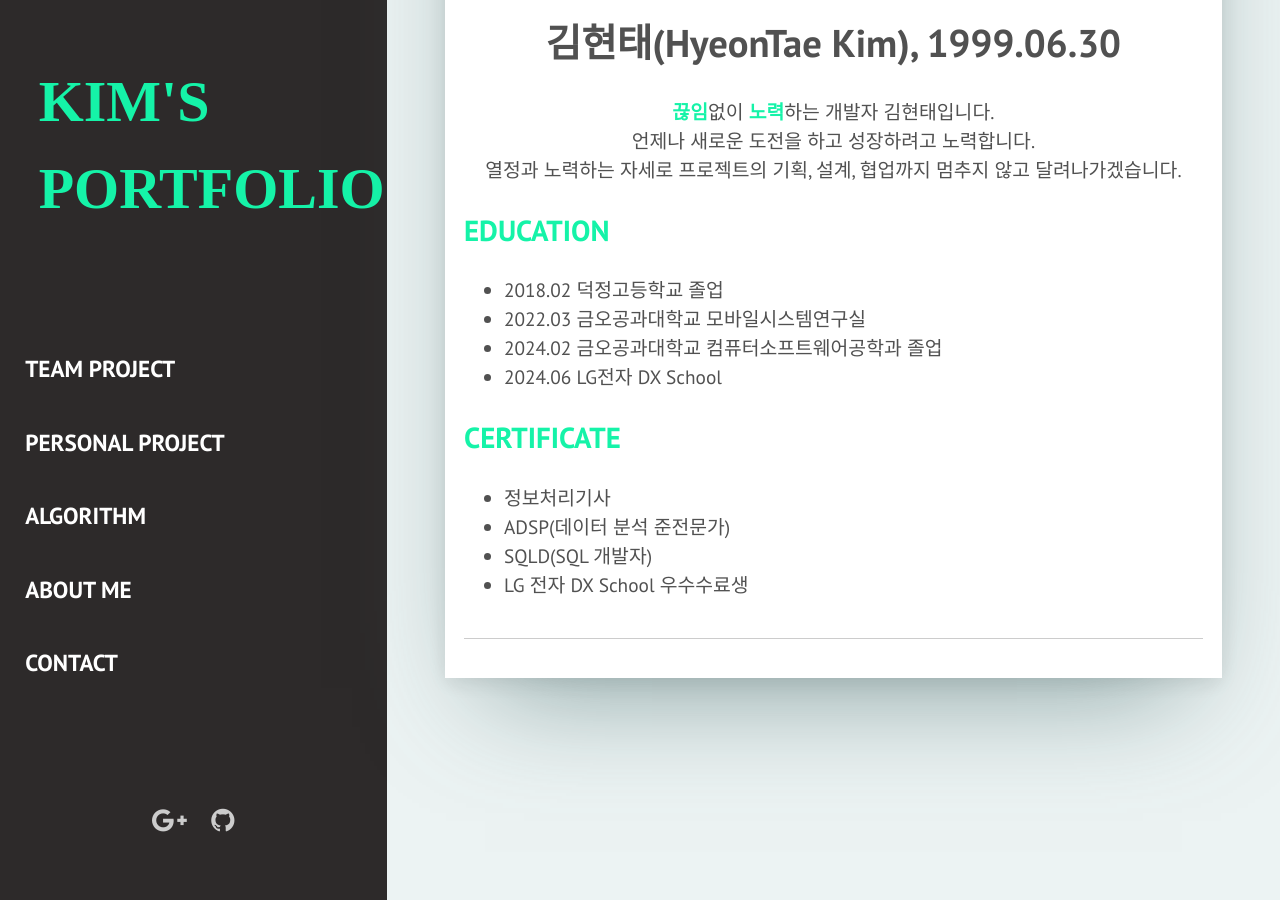
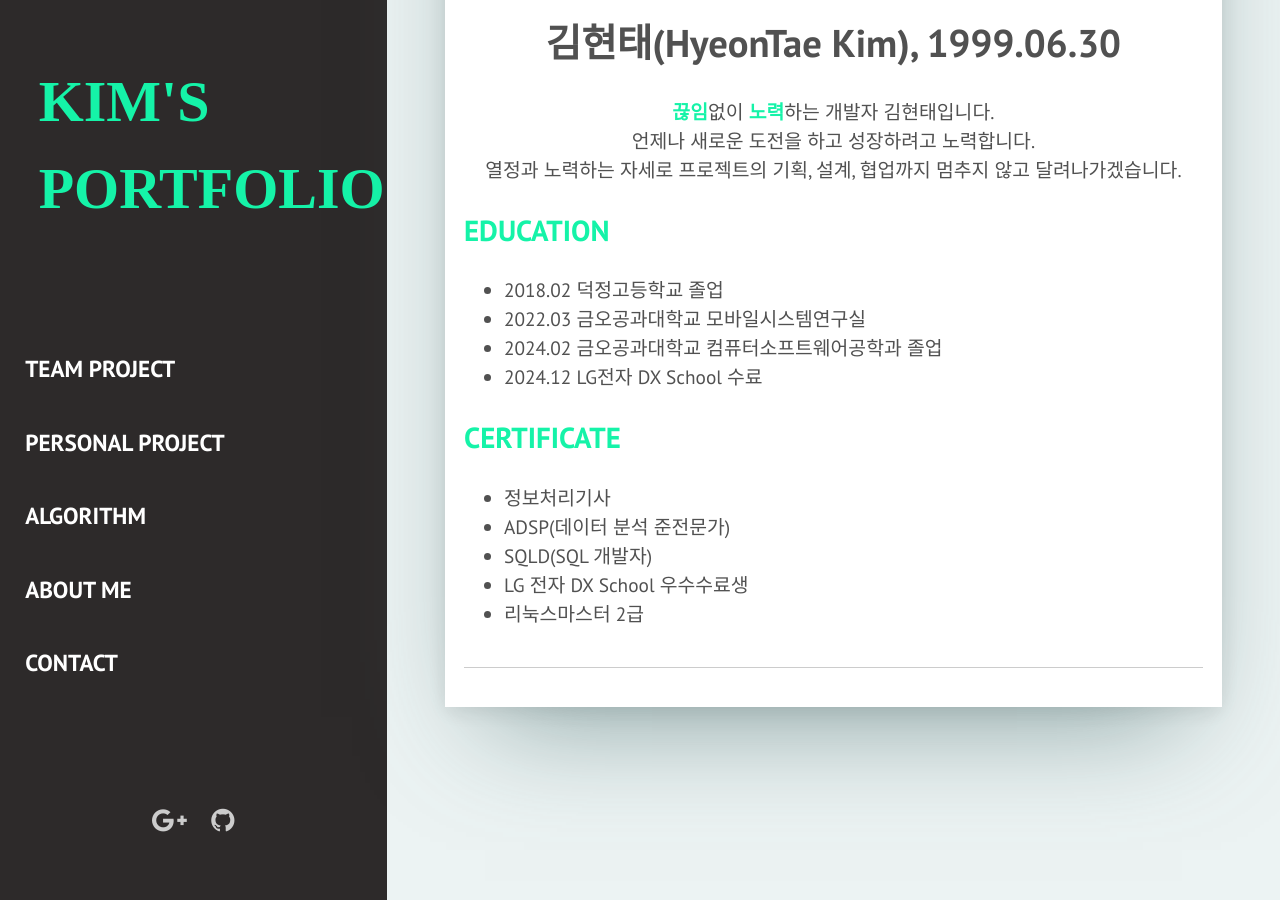
Before and after one commit to kimgusxo/kimgusxo.github.io, a Jekyll site: the page built from _pages/about.html, in a window 1280 px wide and 900 px high, scrolled down 629 px. Built offline with Jekyll 4.4.1, drawn with Linux system fonts in a browser that asks for light colours; some web fonts are replaced.

Commit message:
about 수정

```diff
--- a/_pages/about.html
+++ b/_pages/about.html
@@ -20,10 +20,11 @@ permalink: /about/
 - 2018.02 덕정고등학교 졸업
 - 2022.03 금오공과대학교 모바일시스템연구실
 - 2024.02 금오공과대학교 컴퓨터소프트웨어공학과 졸업
-- 2024.06 LG전자 DX School
+- 2024.12 LG전자 DX School 수료
 
 <h2 style="color: #15F3A8">CERTIFICATE</h2>
 - 정보처리기사
 - ADSP(데이터 분석 준전문가)
 - SQLD(SQL 개발자)
 - LG 전자 DX School 우수수료생
+- 리눅스마스터 2급
```
